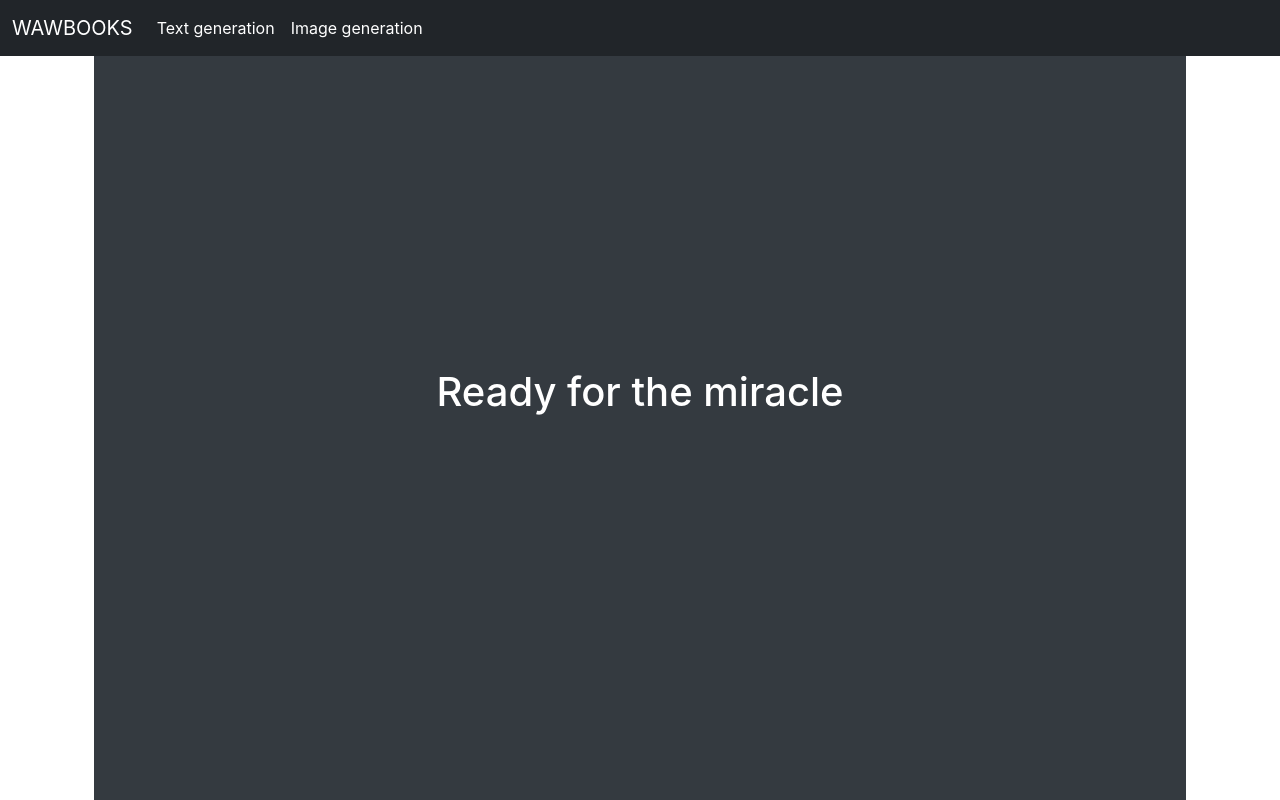
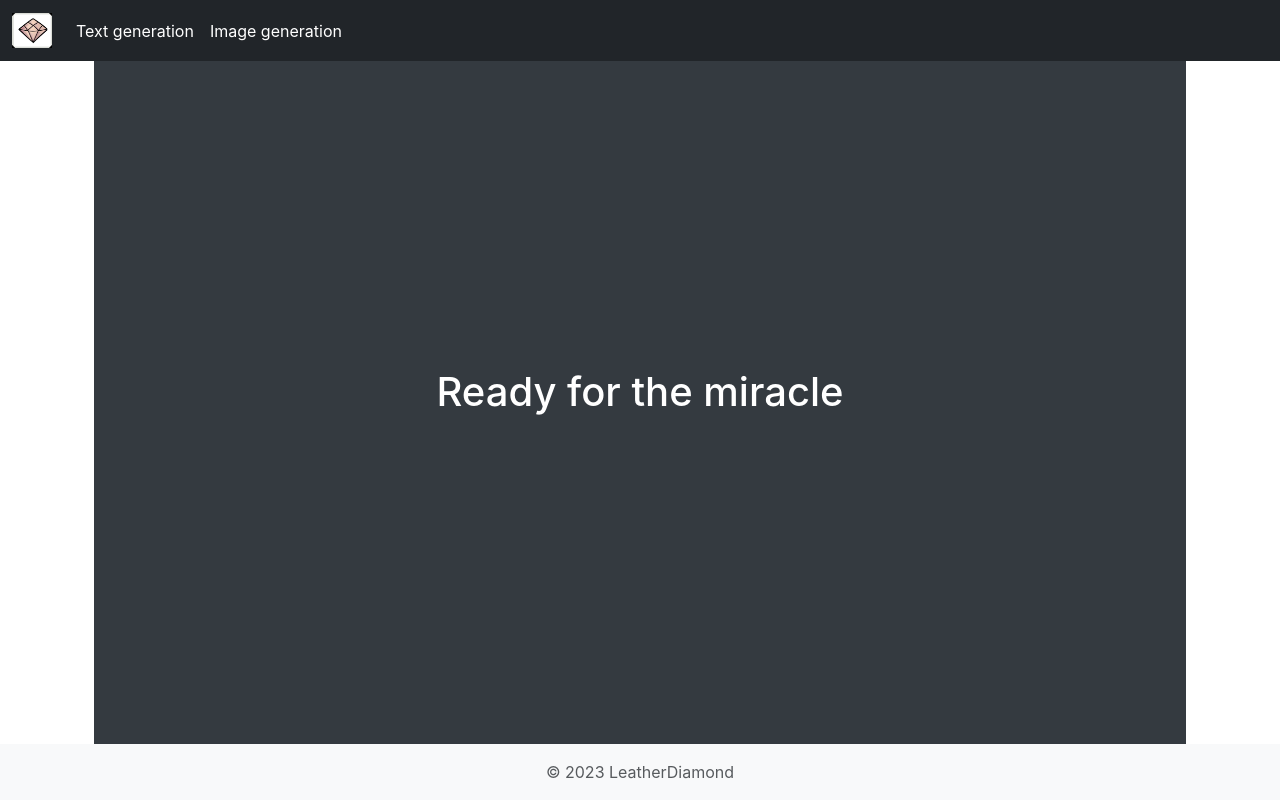
Before and after one commit to LeatherDiamond/chatGPT-content-generator-Frontend, a React (Create React App) app: page / in a window 1280 px wide. Shown: the top 800 px of the page. Built offline with nearby package versions, Linux system fonts and the light colour scheme.

Commit message:
some changes added

```diff
--- a/src/components/Layout/Layout.jsx
+++ b/src/components/Layout/Layout.jsx
@@ -6,7 +6,7 @@ function Layout({ children }) {
         <header>
           <nav className="navbar navbar-expand-md navbar-dark fixed-top bg-dark">
             <div className="container-fluid">
-              <a className="navbar-brand" href="/">WAWBOOKS</a><br />
+              <a className="navbar-brand" href="/"><img src="logo-image.png" alt="Logo" className='logo-image'/></a><br />
               <button className="navbar-toggler" type="button" data-bs-toggle="collapse" data-bs-target="#navbarCollapse" aria-controls="navbarCollapse" aria-expanded="false" aria-label="Toggle navigation">
                 <span className="navbar-toggler-icon"></span>
               </button>
@@ -30,13 +30,11 @@ function Layout({ children }) {
           </div>
         </main>
 
-        <footer className="py-3 my-4">
-          <div className="shadow p-3 mb-5 bg-body rounded">
-            <div className="container">
-              <p className="text-center text-muted">&copy; 2023 LeatherDiamond</p>
-            </div>
-          </div>
-        </footer>
+        <footer class="footer mt-auto py-3 bg-body-tertiary">
+        <div class="container">
+          <span class="text-body-secondary">&copy; 2023 LeatherDiamond</span>
+        </div>
+      </footer>
       </div>
   );
 }
--- a/src/index.css
+++ b/src/index.css
@@ -41,3 +41,16 @@ code {
 .typed-text {
   white-space: pre-line;
 }
+
+.logo-image {
+  width: 40px;
+  height: 35px;
+}
+
+.footer {
+  width: 100%;
+  position: absolute;
+  bottom: 0;
+  left: 0;
+  text-align: center;
+}
```
Also changed, not shown: public/logo-image.png (added).
